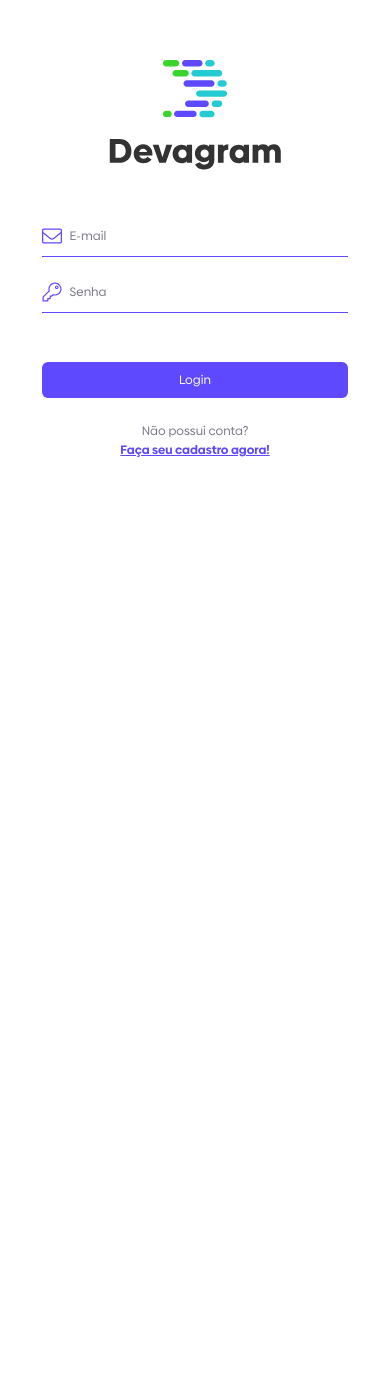
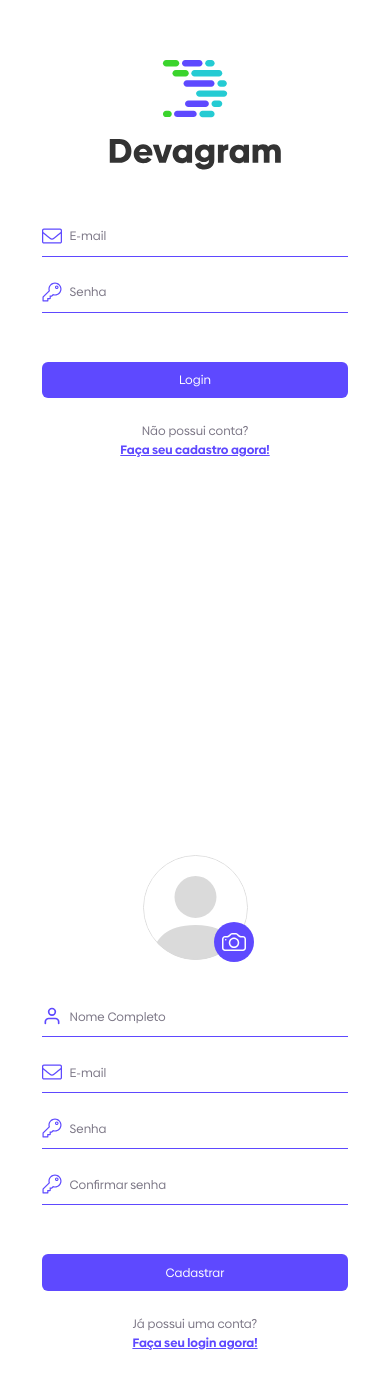
Before and after one commit to Feliper-Silva/devagram-react-next, a Next.js app: page / in a window 390 px wide. Shown: the part 163-1552 px from the top of the page. Before the commit the page ends 844 px from the top, so only its background shows below. Built offline with nearby package versions, Linux system fonts and the light colour scheme.

Commit message:
layout cadastro desktop e mobile finalizados.

```diff
--- a/componentes/login/index.jsx
+++ b/componentes/login/index.jsx
@@ -9,7 +9,7 @@
 import Link from "next/link";
 import { useState } from "react";
 
-export const Login = () => {
+export default function Login() {
   const [email, setEmail] = useState("");
   const [senha, setSenha] = useState("");
 
@@ -41,11 +41,7 @@
             value={senha}
           />
 
-          <Botao
-            title={"Login"}
-            type="submit"
-            manipularClique={() => console.log("clicando")}
-          />
+          <Botao title={"Login"} type="submit" desabilitado={false} />
         </form>
         <footer className="footerPaginaPublica">
           <p>Não possui conta?</p>
@@ -54,4 +50,4 @@
       </div>
     </section>
   );
-};
+}
--- a/componentes/uploadImagem/index.jsx
+++ b/componentes/uploadImagem/index.jsx
@@ -43,7 +43,6 @@
       className={`uploadImagemContainer ${className}`}
       onClick={abrirSeletorArquivos}
     >
-      <button>Enviar imagem</button>
       {imagemPreview && (
         <div className="imagemPreviewContainer">
           <img
--- /dev/null
+++ b/pages/cadastro/cadastro.scss
@@ -0,0 +1,31 @@
+.paginaCadastro {
+  .uploadImagemContainer {
+    text-align: center;
+    position: relative;
+    margin-bottom: 3rem;
+    .avatarPreview {
+      width: 7.5rem;
+      height: 7.5rem;
+    }
+    &::after {
+      content: url("/imagens/camera.svg");
+      width: 3rem;
+      height: 3rem;
+      position: absolute;
+      right: 0;
+      left: 5.625rem;
+      bottom: 0rem;
+      margin: auto;
+    }
+  }
+
+  @media screen and (min-width: $desktopBreakpoint) {
+    .footerPaginaPublica {
+      display: flex;
+      justify-content: center;
+      p {
+        margin-right: 0.375rem;
+      }
+    }
+  }
+}
--- /dev/null
+++ b/pages/cadastro/index.jsx
@@ -0,0 +1,77 @@
+import Image from "next/image";
+import Link from "next/link";
+import { useState } from "react";
+import { Botao } from "../../componentes/botao";
+import { InputPublico } from "../../componentes/inputPublico";
+import { UploadImagem } from "../../componentes/uploadImagem";
+
+import logoImg from "../../public/imagens/logo.svg";
+import usuarioAtivoImg from "../../public/imagens/usuarioAtivo.svg";
+import emailImg from "../../public/imagens/email.svg";
+import senhaImg from "../../public/imagens/senha.svg";
+import avatarImg from "../../public/imagens/avatar.svg";
+
+export default function Cadastro() {
+  const [imagem, setImagem] = useState(null);
+  const [nome, setNome] = useState("");
+  const [email, setEmail] = useState("");
+  const [senha, setSenha] = useState("");
+  const [confirmaSenha, setConfirmaSenha] = useState("");
+  return (
+    <>
+      <section className={`paginaCadastro paginaPublica`}>
+        <div className="logoContainer desktop">
+          <Image
+            src={logoImg}
+            className="logo"
+            alt="Logo Devagram"
+            layout="fill"
+          />
+        </div>
+
+        <div className="conteudoPaginaPublica">
+          <form>
+            <UploadImagem
+              imagemPreviewClassName="avatar avatarPreview"
+              imagemPreview={imagem?.preview || avatarImg.src}
+              setImagem={setImagem}
+            />
+            <InputPublico
+              imagem={usuarioAtivoImg}
+              type="text"
+              placeholder={`Nome Completo`}
+              alterarValor={e => setNome(e.target.value)}
+              value={nome}
+            />
+            <InputPublico
+              imagem={emailImg}
+              type="email"
+              placeholder={`E-mail`}
+              alterarValor={e => setEmail(e.target.value)}
+              value={email}
+            />
+            <InputPublico
+              imagem={senhaImg}
+              type="password"
+              placeholder={`Senha`}
+              alterarValor={e => setSenha(e.target.value)}
+              value={senha}
+            />
+            <InputPublico
+              imagem={senhaImg}
+              type="password"
+              placeholder={`Confirmar senha`}
+              alterarValor={e => setConfirmaSenha(e.target.value)}
+              value={confirmaSenha}
+            />
+            <Botao title="Cadastrar" type="submit" desabilitado={false} />
+          </form>
+          <footer className="footerPaginaPublica">
+            <p>Já possui uma conta?</p>
+            <Link href="/">Faça seu login agora!</Link>
+          </footer>
+        </div>
+      </section>
+    </>
+  );
+}
--- a/pages/index.jsx
+++ b/pages/index.jsx
@@ -1,9 +1,11 @@
-import { Login } from "../componentes/login";
+import  Login  from "../componentes/login";
+import  Cadastro  from "./cadastro";
 
 export default function Index() {
   return (
     <>
-      <Login />
+      <Login/>
+      <Cadastro />
     </>
   );
 }
--- a/styles/globals.scss
+++ b/styles/globals.scss
@@ -38,7 +38,26 @@
   }
 }
 
+.desktop {
+  @media screen and (min-width: $desktopBreakpoint) {
+    display: block;
+  }
+  @media screen and (max-width: calc($desktopBreakpoint - 1px)) {
+    display: none;
+  }
+}
+
+.mobile {
+  @media screen and (min-width: $desktopBreakpoint) {
+    display: none;
+  }
+  @media screen and (max-width: calc($desktopBreakpoint - 1px)) {
+    display: block;
+  }
+}
+
 @import "../public/fonts/fonts.scss";
 @import "../componentes/botao/botao.scss";
 @import "./paginaPublica.scss";
 @import "../componentes/inputPublico/inputPublico.scss";
+@import "../pages/cadastro/cadastro.scss";
```
